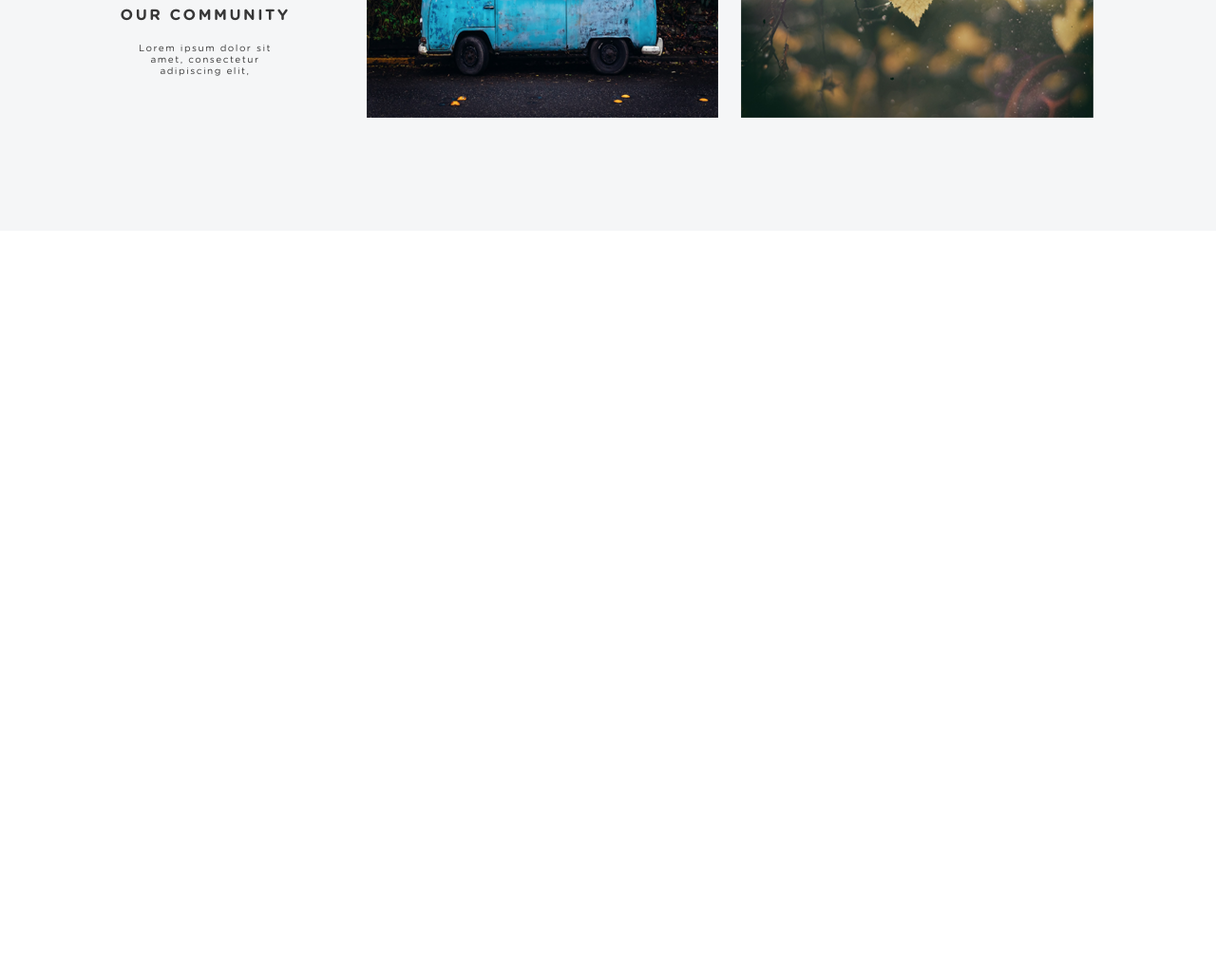
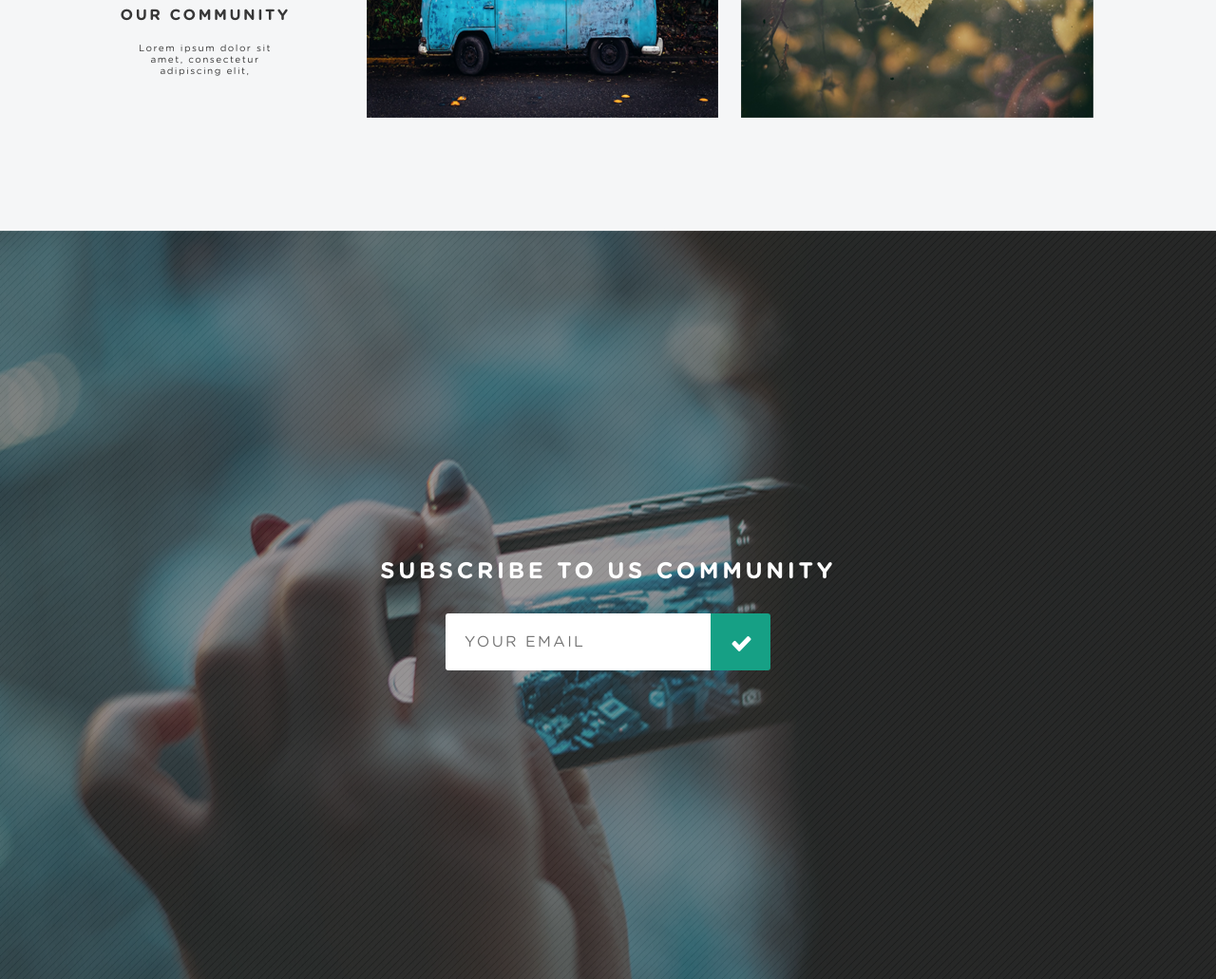
Before and after one commit to m-dzianishchyts/phototime, a plain HTML site: page phototime/index.html in a window 1280 px wide. Shown: the part 2043-3074 px from the top of the page at 95% size. Before the commit the page ends 2286 px from the top, so only its background shows below. Drawn offline with Linux system fonts and the light colour scheme; files whose address does not match are found by name.

Commit message:
Complete subscribe section

```diff
--- a/phototime/index.html
+++ b/phototime/index.html
@@ -11,7 +11,7 @@
 
 <body>
 	<div class="wrapper">
-		<header class="header _container">
+		<header class="header container">
 			<div class="header__content">
 				<nav class="menu">
 					<ul class="menu__list">
@@ -34,8 +34,8 @@
 				</nav>
 			</div>
 		</header>
-		<section class="motto">
-			<div class="motto__container _container">
+		<section class="motto container">
+			<div class="motto__container container">
 				<div class="motto__content">
 					<h1 class="motto__title title">
 						Your life , a photo
@@ -65,7 +65,7 @@
 			</div>
 		</section>
 		<section class="get-started">
-			<div class="get-started__container _container">
+			<div class="get-started__container container">
 				<img src="assets/hand_phone1.png" alt="" class="get-started__background">
 				<div class="get-started__content">
 					<div class="get-started__column">
@@ -91,7 +91,7 @@
 			</div>
 		</section>
 		<section class="promo">
-			<div class="promo__container _container">
+			<div class="promo__container container">
 				<img src="assets/phone.png" alt="" class="promo__image">
 				<div class="promo__content">
 					<div class="promo__column">
@@ -129,7 +129,7 @@
 			</div>
 		</section>
 		<section class="our-community">
-			<div class="our-community__container _container">
+			<div class="our-community__container container">
 				<div class="our-community__content">
 					<div class="our-community__info">
 						<img src="assets/camera.png" alt="" class="our-community__logo">
@@ -161,8 +161,21 @@
 				</div>
 			</div>
 		</section>
-	</div>
-	</section>
+		<section class="subscribe">
+			<div class="subscribe__container container">
+				<div class="subscribe__content">
+					<h2 class="subscribe__title title">Subscribe to us community</h2>
+					<form action="" class="subscribe__form">
+						<div class="text-field__container">
+							<input type="email" placeholder="YOUR EMAIL" class="form__email">
+							<label class="text-field__submit icon-check">
+								<input type="submit" value=""></input>
+							</label>
+						</div>
+					</form>
+				</div>
+			</div>
+		</section>
 	</div>
 </body>
 
--- a/phototime/style.scss
+++ b/phototime/style.scss
@@ -93,7 +93,7 @@ body {
 	}
 }
 
-._container {
+.container {
 	width: $maxWidth;
 	margin: 0px auto;
 }
@@ -481,7 +481,6 @@ body {
 }
 
 .gallery {
-
 	// .gallery__controls
 
 	&__controls {
@@ -516,3 +515,75 @@ body {
 	&__image {
 	}
 }
+
+.subscribe {
+	// .subscribe__container
+
+	&__container {
+		background: url(assets/hand_phone2.png) top / cover no-repeat;
+	}
+
+	// .subscribe__content
+
+	&__content {
+		display: flex;
+		flex-direction: column;
+		padding: 347px 0px 325px 0px;
+		align-items: center;
+	}
+
+	// .subscribe__title
+
+	&__title {
+		font-size: 24px;
+		letter-spacing: 3.6px;
+		color: #fff;
+		margin: 0px 0px 32px 0px;
+	}
+
+	// .subscribe__form
+
+	&__form {
+	}
+}
+
+.form {
+	// .form__email
+
+	&__email {
+		padding: 0px 0px 0px 20px;
+		font-size: 16px;
+		letter-spacing: 2.3px;
+		line-height: 60px;
+		flex: 1 0;
+	}
+}
+
+.text-field {
+	// .text-field__container
+
+	&__container {
+		display: flex;
+		width: 342px;
+		height: 60px;
+		border-radius: 3px;
+		overflow: hidden;
+	}
+
+	// .text-field__submit
+
+	&__submit {
+		padding: 2px 0px 0px 10px;
+		font-size: 16px;
+		width: 63px;
+		line-height: 60px;
+		text-align: center;
+		color: #fff;
+		background-color: $firstThemeColor;
+		transition: all 0.3s ease 0s;
+		&:hover {
+			background-color: $secondThemeColor;
+			font-size: 20px;
+		}
+	}
+}
```
Also changed, not shown: phototime/style.css.
